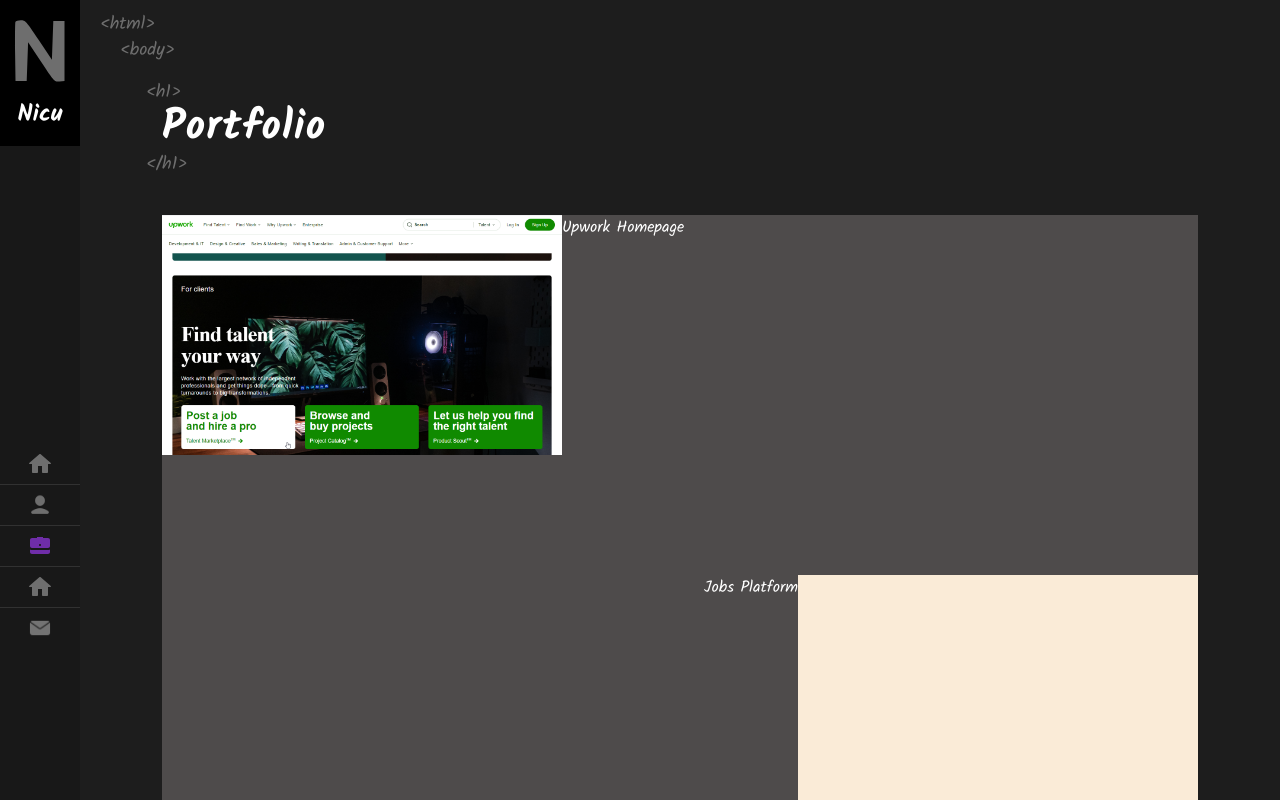
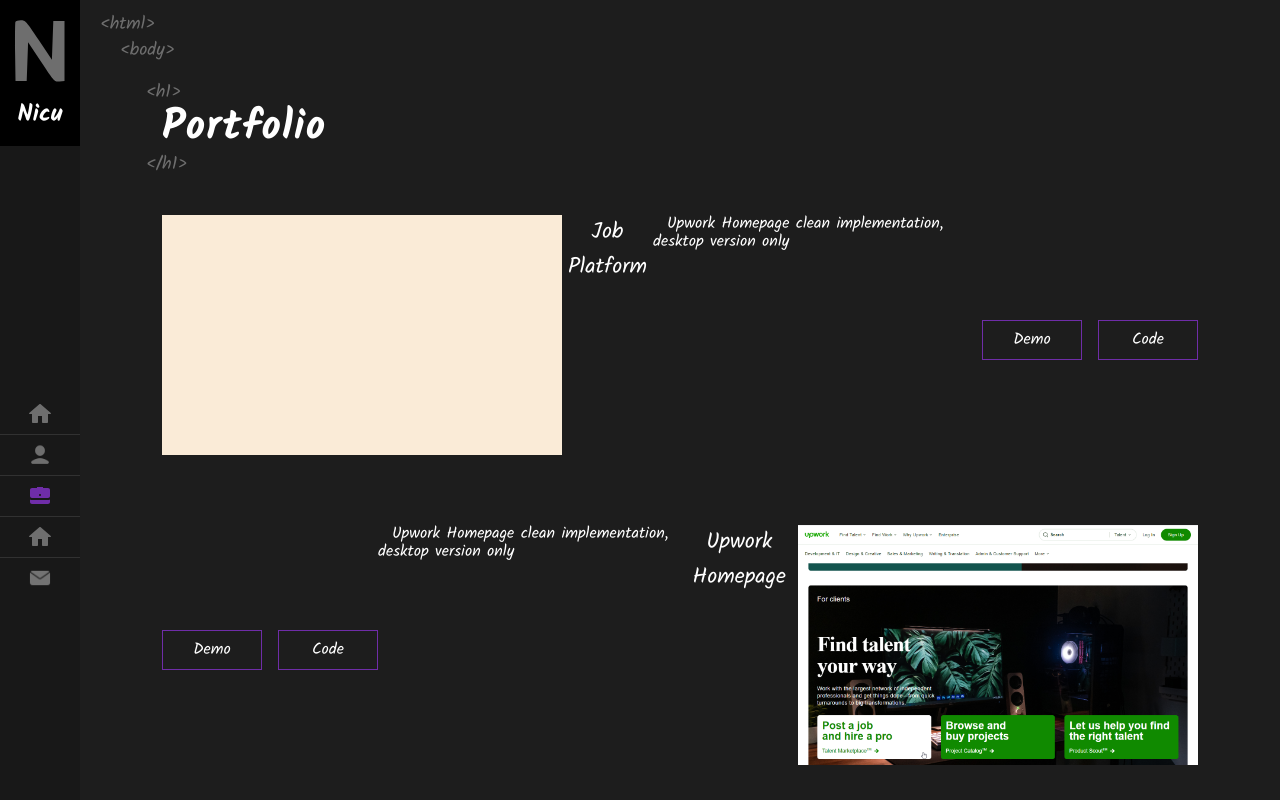
Before and after one commit to IoghiStudio/portfolio, a Next.js app: page /portfolio in a window 1280 px wide. Shown: the top 800 px of the page. Built offline with nearby package versions, Linux system fonts and the light colour scheme; a web font is replaced by a local one.

Commit message:
improvements

```diff
--- a/src/app/portfolio/upwork/page.tsx
+++ /dev/null
@@ -1,2 +0,0 @@
-const Page = () => <>Upwork</>
-export default Page;
--- a/src/components/Portfolio/Portfolio.scss
+++ b/src/components/Portfolio/Portfolio.scss
@@ -61,8 +61,8 @@
     display: flex;
     flex-direction: column;
     width: 100%;
-    padding-bottom: 120px;
-    background-color: rgb(78, 75, 75);
+    padding-bottom: 60px;
+    // background-color: rgb(78, 75, 75);
 
     @include onTablet {
       flex-direction: row;
@@ -78,7 +78,8 @@
   &__image {
     flex-shrink: 0;
     width: 100%;
-    padding-top: 70%;
+    padding-top: 64%;
+    margin-bottom: 10px;
     background-color: antiquewhite;
     background-repeat: no-repeat;
     background-size: cover;
@@ -94,4 +95,55 @@
       background-image: url('../../media/projects/upwork-project.png');
     }
   }
+
+  &__name {
+    order: -1;
+    margin-bottom: 10px;
+    font-size: 22px;
+    text-align: center;
+
+    @include onTablet {
+      order: 0;
+      margin: 0;
+    }
+  }
+
+  &__description {
+    margin-bottom: 12px;
+    text-indent: 14px;
+    font-size: 16px;
+    line-height: 18px;
+  }
+
+  &__techstack {}
+
+  &__links {
+    display: flex;
+    align-items: center;
+    justify-content: center;
+  }
+
+  &__link {
+    display: flex;
+    align-items: center;
+    justify-content: center;
+    height: 40px;
+    width: 100px;
+    border: 1px solid $purple;
+    transition-property: transform, background-color;
+    transition-duration: 200ms, 200ms;
+
+    &:hover {
+      background-color: $purple;
+      transform: scale(1.05);
+    }
+
+    &--demo {
+      margin-right: 8px;
+    }
+
+    &--code {
+      margin-left: 8px;
+    }
+  }
 }
--- a/src/components/Portfolio/Portfolio.tsx
+++ b/src/components/Portfolio/Portfolio.tsx
@@ -4,6 +4,7 @@
 import { useCallback, useEffect, useState } from 'react';
 import { TagType, TagWrapper } from '../TagWrapper';
 import classNames from 'classnames';
+import Link from 'next/link';
 
 const wordsLines: WordsLine[] = [
   {
@@ -23,25 +24,32 @@
 interface PortfolioProject {
   id: string;
   title: string;
-  route: string;
   img: string;
-}
-
-const baseRoute: string = '/portfolio';
+  description: string;
+  techstack: string[]
+  demo: string;
+  code: string;
+};
 
 const portfolioProjects: PortfolioProject[] = [
   {
     id: '1',
-    title: 'Upwork Homepage',
-    route: `${baseRoute}/upwork`,
-    img: 'upwork'
+    title: 'Job Platform',
+    img: 'videoworkers',
+    description: 'Upwork Homepage clean implementation, desktop version only',
+    techstack: ['Next.js', 'Typescript', 'Scss', 'Rest Api', 'Axios', 'Express.js', 'PostgreSql'],
+    demo: 'https://ioghistudio.github.io/upwork-homepage/',
+    code: 'https://github.com/IoghiStudio/upwork-homepage'
   },
   {
     id: '2',
-    title: 'Jobs Platform',
-    route: `${baseRoute}/videoworkers`,
-    img: 'videoworkers'
-  }
+    title: 'Upwork Homepage',
+    img: 'upwork',
+    description: 'Upwork Homepage clean implementation, desktop version only',
+    techstack: ['React.js', 'Typescript', 'Scss'],
+    demo: 'https://ioghistudio.github.io/upwork-homepage/',
+    code: 'https://github.com/IoghiStudio/upwork-homepage'
+  },
 ];
 
 export const Portfolio = () => {
@@ -114,8 +122,11 @@
           const {
             id,
             title,
-            route,
-            img
+            img,
+            description,
+            techstack,
+            demo,
+            code,
           } = project;
 
           return (
@@ -130,6 +141,28 @@
               <div className="portfolio__name">
                 {title}
               </div>
+
+              <div className="portfolio__description">
+                {description}
+              </div>
+
+              <div className="portfolio__links">
+                <Link
+                  href={demo}
+                  target='_blank'
+                  className="portfolio__link portfolio__link--demo"
+                  >
+                  Demo
+                </Link>
+
+                <Link
+                  href={code}
+                  target='_blank'
+                  className="portfolio__link portfolio__link--code"
+                >
+                  Code
+                </Link>
+              </div>
             </div>
           )
         })}
```
